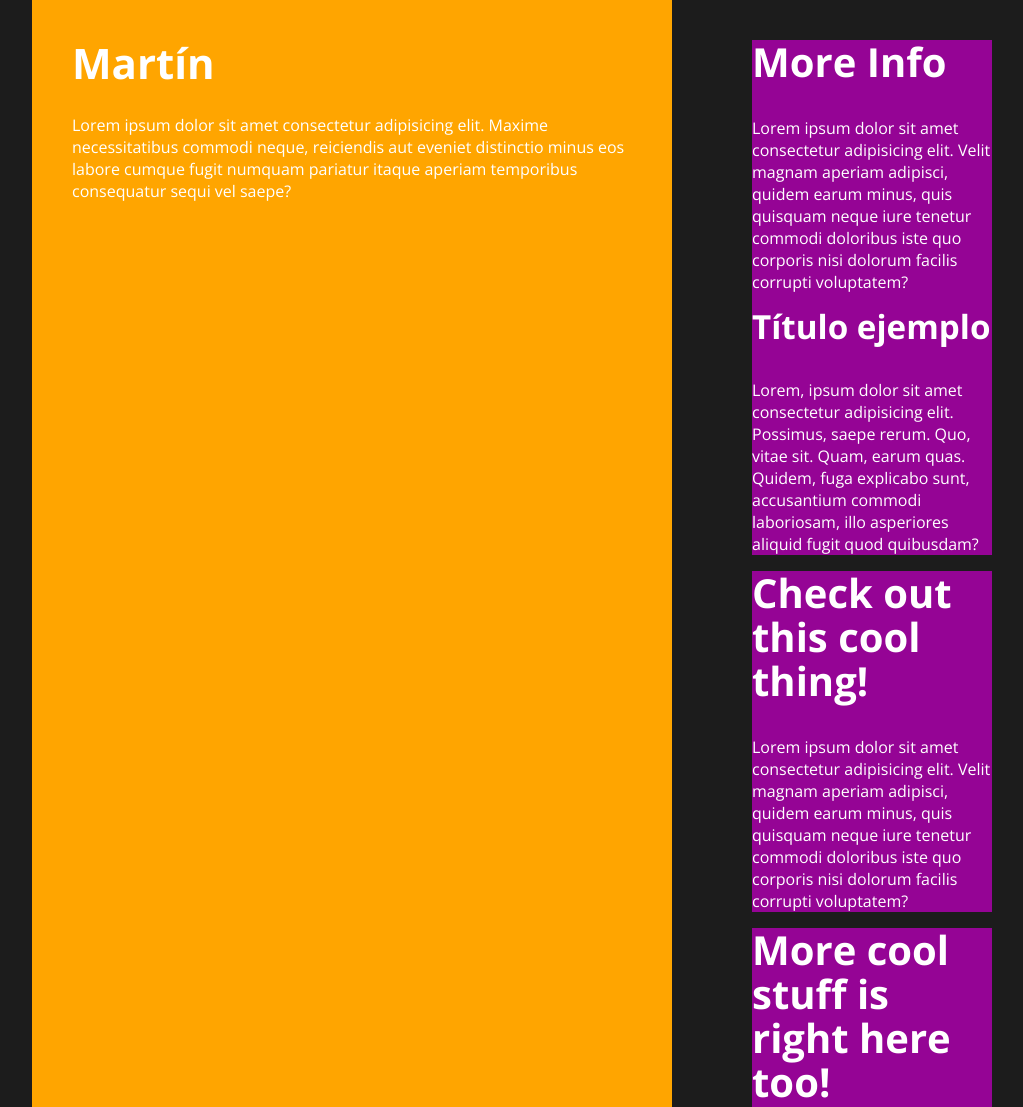
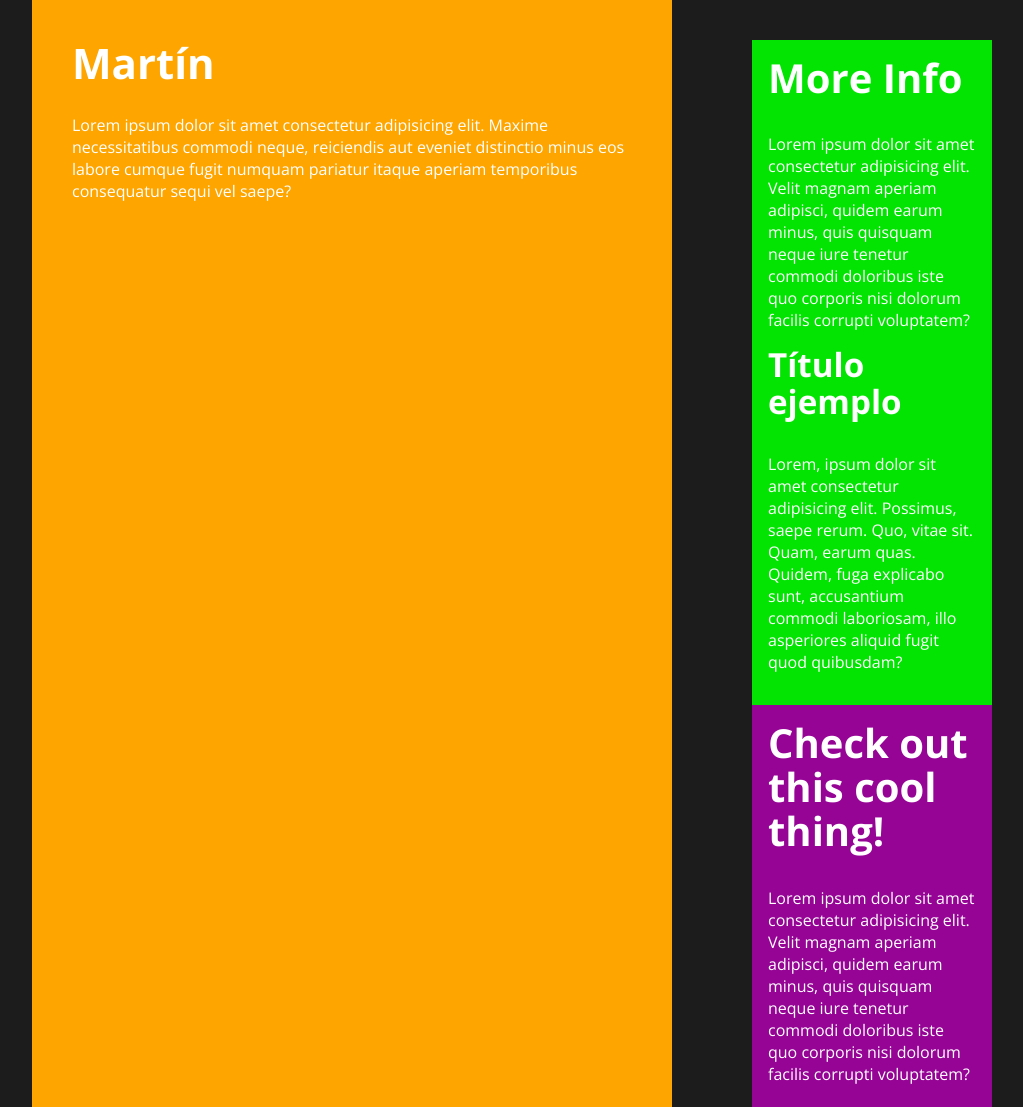
Before and after one commit to magadiflo/sass-bem-responsive-design, a website: page index.html in a window 1280 px wide. Shown: the top 1107 px of the page, without its empty margins (108-1131 px from the left). Drawn offline with nearby package versions, Linux system fonts and the light colour scheme; files that its build step writes are made by us from their sources.

Commit message:
Uso de @extends y placeholder

```diff
--- a/app/scss/layout/_grid.scss
+++ b/app/scss/layout/_grid.scss
@@ -1,4 +1,9 @@
 @use '../util/' as u;
+
+//* Placeholder
+%widget {
+    padding: u.rem(16px);
+}
 
 .grid {
     display: grid;
@@ -44,6 +49,15 @@
     }
 
     &__widget {
-        background-color: hsl(300, 95%, 30%);
+
+        &--magenta {
+            @extend %widget;
+            background-color: hsl(300, 95%, 30%);
+        }
+
+        &--green {
+            @extend %widget; //* Extendiendo el placeholder
+            background-color: rgb(3, 228, 3);
+        }
     }
 }
--- a/index.html
+++ b/index.html
@@ -25,7 +25,7 @@
                 vel saepe?</p>
         </main>
         <aside class="grid__sidebar">
-            <div class="grid__widget">
+            <div class="grid__widget--green">
                 <h2>More Info</h2>
                 <p>Lorem ipsum dolor sit amet consectetur adipisicing elit. Velit magnam aperiam adipisci, quidem earum
                     minus,
@@ -40,7 +40,7 @@
                     quod quibusdam?
                 </p>
             </div>
-            <div class="grid__widget">
+            <div class="grid__widget--magenta">
                 <h2>Check out this cool thing!</h2>
                 <p>Lorem ipsum dolor sit amet consectetur adipisicing elit. Velit magnam aperiam adipisci, quidem earum
                     minus,
@@ -50,7 +50,7 @@
             <div class="grid__widget">
                 <h2>More cool stuff is right here too!</h2>
                 <p>Lorem ipsum, dolor sit amet consectetur adipisicing elit. Eius nobis quo consectetur rerum at error
-                    itaque recusandae temporibus./p>
+                    itaque recusandae temporibus.</p>
             </div>
         </aside>
     </div>
```
